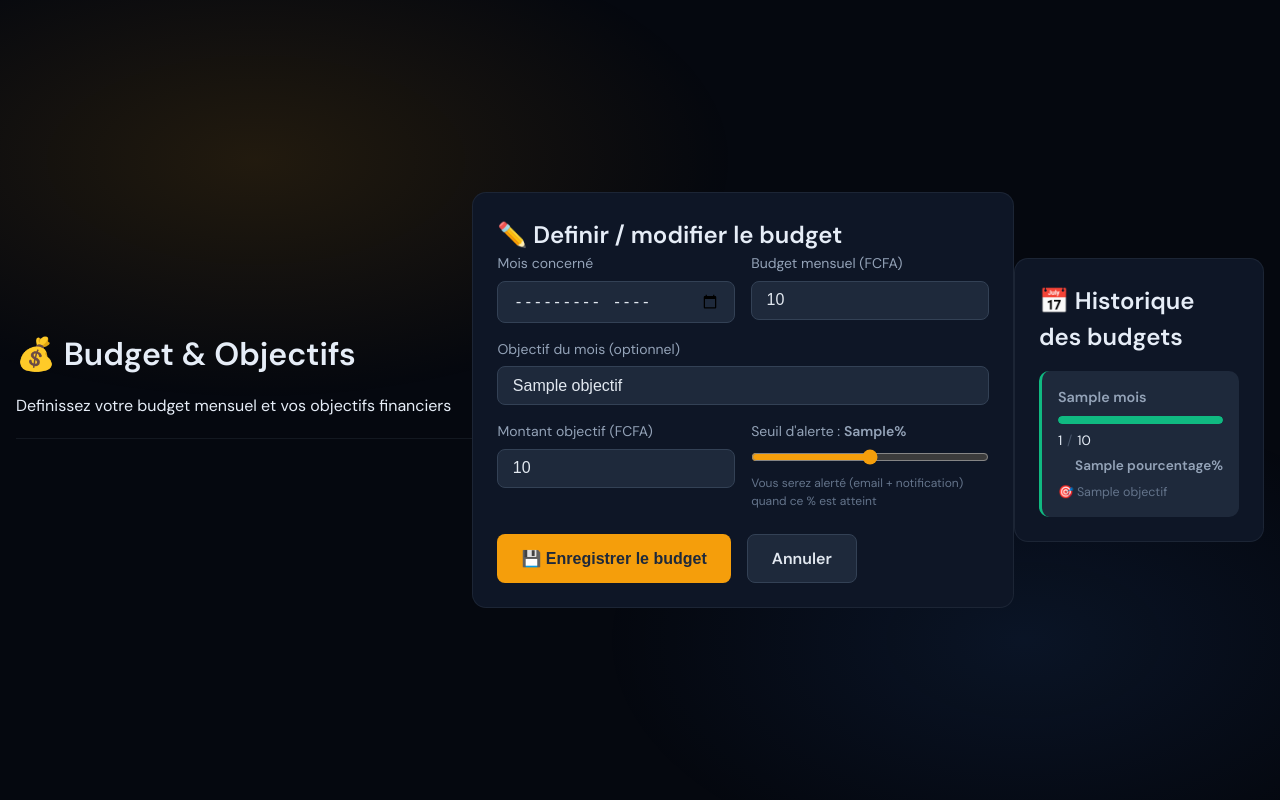
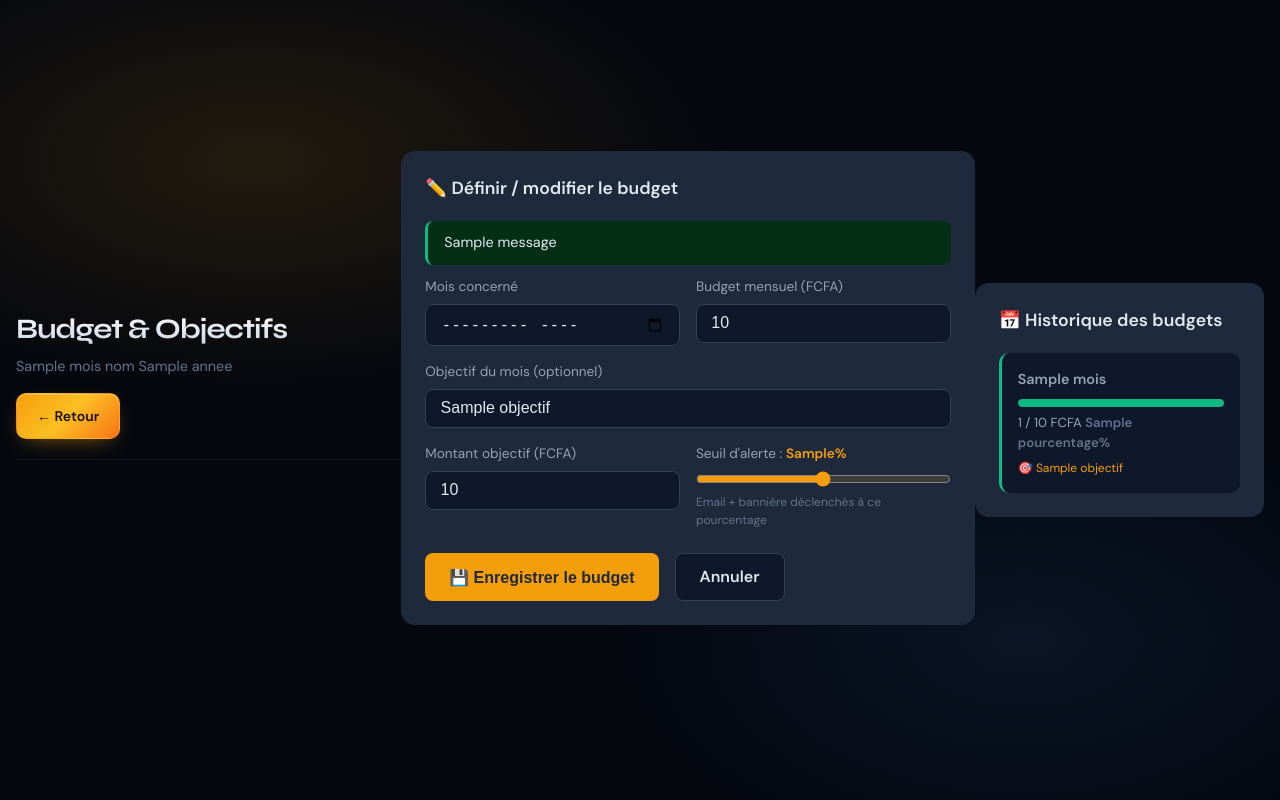
Before and after one commit to Augustkone/mondjai_final, a Flask app: template templates/budget.html in a window 1280 px wide. Run offline with Flask 3, Linux system fonts and the light colour scheme; the template is opened without the code that fills it: most values are stand-ins (such as "Sample title", 1, 10 or a date in 2020); one stand-in notice (Sample message) is shown; some libraries are stand-ins or nearby versions.

Commit message:
Update budget.html

```diff
--- a/templates/budget.html
+++ b/templates/budget.html
@@ -1,57 +1,70 @@
 {% extends "base.html" %}
 {% block title %}Budget & Objectifs — Mondjai{% endblock %}
+
 {% block content %}
-
 <div class="page-header">
-  <h1>💰 Budget & Objectifs</h1>
-  <p class="subtitle">Definissez votre budget mensuel et vos objectifs financiers</p>
+  <div>
+    <h1 class="page-title">Budget & Objectifs</h1>
+    <p class="page-subtitle">{{ mois_nom }} {{ annee }}</p>
+  </div>
+  <a href="{{ url_for('index') }}" class="btn btn--primary">← Retour</a>
 </div>
 
-<!-- ── Jauge budget mois courant ── -->
+<!-- JAUGE BUDGET MOIS COURANT -->
 {% if budget_actuel and budget_actuel.montant_budget > 0 %}
-<div class="card budget-gauge-card {% if pourcentage_actuel >= 100 %}critique{% elif pourcentage_actuel >= budget_actuel.seuil_alerte %}alerte{% endif %}">
-  <div class="card-header">
-    <h2>📊 {{ mois_nom }} {{ annee }}</h2>
-    <span class="badge {% if pourcentage_actuel >= 100 %}badge-danger{% elif pourcentage_actuel >= budget_actuel.seuil_alerte %}badge-warning{% else %}badge-success{% endif %}">
-      {{ pourcentage_actuel }}% utilise
+<div style="background:#1e293b;border-radius:14px;padding:1.5rem;margin-bottom:1.5rem;
+            border-left:4px solid {% if pourcentage_actuel >= 100 %}#ef4444{% elif pourcentage_actuel >= budget_actuel.seuil_alerte %}#f59e0b{% else %}#10b981{% endif %};">
+
+  <div style="display:flex;align-items:center;justify-content:space-between;margin-bottom:1rem;flex-wrap:wrap;gap:.5rem;">
+    <h2 style="margin:0;font-size:1.1rem;color:#e2e8f0;">📊 {{ mois_nom }} {{ annee }}</h2>
+    <span style="padding:.3rem .9rem;border-radius:999px;font-size:.85rem;font-weight:700;
+                 background:{% if pourcentage_actuel >= 100 %}#ef4444{% elif pourcentage_actuel >= budget_actuel.seuil_alerte %}#f59e0b{% else %}#10b981{% endif %};
+                 color:{% if pourcentage_actuel >= 100 or pourcentage_actuel < budget_actuel.seuil_alerte %}#fff{% else %}#1e293b{% endif %};">
+      {{ pourcentage_actuel }}% utilisé
     </span>
   </div>
 
-  <div class="gauge-bar-wrap">
-    <div class="gauge-bar">
-      <div class="gauge-fill {% if pourcentage_actuel >= 100 %}fill-danger{% elif pourcentage_actuel >= budget_actuel.seuil_alerte %}fill-warning{% else %}fill-ok{% endif %}"
-           style="width: {{ [pourcentage_actuel, 100] | min }}%"></div>
-      <div class="gauge-seuil" style="left: {{ budget_actuel.seuil_alerte }}%"
-           title="Seuil d'alerte {{ budget_actuel.seuil_alerte }}%"></div>
-    </div>
-    <div class="gauge-labels">
-      <span>0</span>
-      <span>{{ budget_actuel.montant_budget | int | format_fcfa }}</span>
-    </div>
+  <div style="position:relative;height:18px;background:#0f172a;border-radius:9px;overflow:hidden;margin-bottom:.4rem;">
+    <div style="height:100%;border-radius:9px;transition:width .5s;
+                width:{{ [pourcentage_actuel,100]|min }}%;
+                background:{% if pourcentage_actuel >= 100 %}linear-gradient(90deg,#ef4444,#f87171)
+                           {% elif pourcentage_actuel >= budget_actuel.seuil_alerte %}linear-gradient(90deg,#f59e0b,#fbbf24)
+                           {% else %}linear-gradient(90deg,#10b981,#34d399){% endif %};"></div>
+  </div>
+  <div style="display:flex;justify-content:space-between;font-size:.75rem;color:#64748b;margin-bottom:1rem;">
+    <span>0 FCFA</span>
+    <span>{{ "{:,.0f}".format(budget_actuel.montant_budget).replace(","," ") }} FCFA</span>
   </div>
 
-  <div class="budget-stat-row">
-    <div class="bstat">
-      <span class="bstat-label">Depense</span>
-      <span class="bstat-val {% if pourcentage_actuel >= 100 %}text-danger{% endif %}">{{ total_actuel | int | format_fcfa }}</span>
+  <div style="display:flex;gap:2rem;flex-wrap:wrap;">
+    <div>
+      <div style="font-size:.75rem;color:#64748b;">Dépensé</div>
+      <div style="font-size:1.2rem;font-weight:700;color:{% if pourcentage_actuel >= 100 %}#ef4444{% else %}#e2e8f0{% endif %};">
+        {{ "{:,.0f}".format(total_actuel).replace(","," ") }} FCFA
+      </div>
     </div>
-    <div class="bstat">
-      <span class="bstat-label">Budget</span>
-      <span class="bstat-val">{{ budget_actuel.montant_budget | int | format_fcfa }}</span>
+    <div>
+      <div style="font-size:.75rem;color:#64748b;">Budget</div>
+      <div style="font-size:1.2rem;font-weight:700;color:#e2e8f0;">
+        {{ "{:,.0f}".format(budget_actuel.montant_budget).replace(","," ") }} FCFA
+      </div>
     </div>
-    <div class="bstat">
-      <span class="bstat-label">Restant</span>
-      <span class="bstat-val text-success">{{ ([budget_actuel.montant_budget - total_actuel, 0] | max) | int | format_fcfa }}</span>
+    <div>
+      <div style="font-size:.75rem;color:#64748b;">Restant</div>
+      <div style="font-size:1.2rem;font-weight:700;color:#10b981;">
+        {{ "{:,.0f}".format([budget_actuel.montant_budget - total_actuel, 0]|max).replace(","," ") }} FCFA
+      </div>
     </div>
   </div>
 
   {% if budget_actuel.objectif %}
-  <div class="objectif-box">
-    <span class="objectif-icon">🎯</span>
-    <div>
+  <div style="display:flex;align-items:flex-start;gap:.75rem;margin-top:1rem;
+              background:#0f172a;padding:.75rem 1rem;border-radius:8px;border-left:3px solid #f59e0b;">
+    <span style="font-size:1.2rem;">🎯</span>
+    <div style="color:#e2e8f0;">
       <strong>Objectif :</strong> {{ budget_actuel.objectif }}
       {% if budget_actuel.objectif_montant > 0 %}
-        — <span class="text-gold">{{ budget_actuel.objectif_montant | int | format_fcfa }}</span>
+        — <span style="color:#f59e0b;font-weight:700;">{{ "{:,.0f}".format(budget_actuel.objectif_montant).replace(","," ") }} FCFA</span>
       {% endif %}
     </div>
   </div>
@@ -59,83 +72,105 @@
 </div>
 {% endif %}
 
-<!-- ── Formulaire ── -->
-<div class="card">
-  <h2>✏️ Definir / modifier le budget</h2>
+<!-- FORMULAIRE -->
+<div style="background:#1e293b;border-radius:14px;padding:1.5rem;margin-bottom:1.5rem;">
+  <h2 style="margin:0 0 1.25rem;font-size:1.1rem;color:#e2e8f0;">✏️ Définir / modifier le budget</h2>
+
+  {% with messages = get_flashed_messages(with_categories=true) %}
+    {% if messages %}
+      {% for cat, msg in messages %}
+      <div style="padding:.7rem 1rem;border-radius:8px;margin-bottom:.75rem;
+                  background:{% if cat=='success' %}#052e16{% else %}#450a0a{% endif %};
+                  border-left:3px solid {% if cat=='success' %}#10b981{% else %}#ef4444{% endif %};
+                  color:#e2e8f0;font-size:.9rem;">{{ msg }}</div>
+      {% endfor %}
+    {% endif %}
+  {% endwith %}
+
   <form method="POST" action="{{ url_for('budget') }}">
-    <div class="form-grid">
+    <div style="display:grid;grid-template-columns:1fr 1fr;gap:1rem;">
 
-      <div class="form-group">
-        <label for="mois">Mois concerné</label>
-        <input type="month" id="mois" name="mois"
-               value="{{ mois_courant }}" required>
+      <div style="display:flex;flex-direction:column;gap:.4rem;">
+        <label style="font-size:.85rem;color:#94a3b8;">Mois concerné</label>
+        <input type="month" name="mois" value="{{ mois_courant }}" required
+               style="background:#0f172a;border:1px solid #334155;color:#e2e8f0;border-radius:8px;padding:.6rem .9rem;font-size:1rem;">
       </div>
 
-      <div class="form-group">
-        <label for="montant_budget">Budget mensuel (FCFA)</label>
-        <input type="number" id="montant_budget" name="montant_budget"
-               min="0" step="500"
-               value="{{ budget_actuel.montant_budget | int if budget_actuel else '' }}"
-               placeholder="Ex : 150000" required>
+      <div style="display:flex;flex-direction:column;gap:.4rem;">
+        <label style="font-size:.85rem;color:#94a3b8;">Budget mensuel (FCFA)</label>
+        <input type="number" name="montant_budget" min="0" step="500" required
+               value="{{ budget_actuel.montant_budget|int if budget_actuel else '' }}"
+               placeholder="Ex : 150000"
+               style="background:#0f172a;border:1px solid #334155;color:#e2e8f0;border-radius:8px;padding:.6rem .9rem;font-size:1rem;">
       </div>
 
-      <div class="form-group full-width">
-        <label for="objectif">Objectif du mois (optionnel)</label>
-        <input type="text" id="objectif" name="objectif"
-               value="{{ budget_actuel.objectif if budget_actuel else '' }}"
-               placeholder="Ex : Economiser pour les vacances, rembourser un pret...">
+      <div style="display:flex;flex-direction:column;gap:.4rem;grid-column:1/-1;">
+        <label style="font-size:.85rem;color:#94a3b8;">Objectif du mois (optionnel)</label>
+        <input type="text" name="objectif"
+               value="{{ budget_actuel.objectif if budget_actuel and budget_actuel.objectif else '' }}"
+               placeholder="Ex : Économiser pour les vacances..."
+               style="background:#0f172a;border:1px solid #334155;color:#e2e8f0;border-radius:8px;padding:.6rem .9rem;font-size:1rem;">
       </div>
 
-      <div class="form-group">
-        <label for="objectif_montant">Montant objectif (FCFA)</label>
-        <input type="number" id="objectif_montant" name="objectif_montant"
-               min="0" step="500"
-               value="{{ budget_actuel.objectif_montant | int if budget_actuel else '' }}"
-               placeholder="Ex : 50000">
+      <div style="display:flex;flex-direction:column;gap:.4rem;">
+        <label style="font-size:.85rem;color:#94a3b8;">Montant objectif (FCFA)</label>
+        <input type="number" name="objectif_montant" min="0" step="500"
+               value="{{ budget_actuel.objectif_montant|int if budget_actuel else '' }}"
+               placeholder="Ex : 50000"
+               style="background:#0f172a;border:1px solid #334155;color:#e2e8f0;border-radius:8px;padding:.6rem .9rem;font-size:1rem;">
       </div>
 
-      <div class="form-group">
-        <label for="seuil_alerte">
+      <div style="display:flex;flex-direction:column;gap:.4rem;">
+        <label style="font-size:.85rem;color:#94a3b8;">
           Seuil d'alerte :
-          <strong id="seuil_val">{{ budget_actuel.seuil_alerte if budget_actuel else 80 }}%</strong>
+          <strong id="seuil_val" style="color:#f59e0b;">{{ budget_actuel.seuil_alerte if budget_actuel else 80 }}%</strong>
         </label>
-        <input type="range" id="seuil_alerte" name="seuil_alerte"
-               min="10" max="100" step="5"
+        <input type="range" name="seuil_alerte" min="10" max="100" step="5"
                value="{{ budget_actuel.seuil_alerte if budget_actuel else 80 }}"
-               oninput="document.getElementById('seuil_val').textContent=this.value+'%'">
-        <div class="seuil-hint">Vous serez alerté (email + notification) quand ce % est atteint</div>
+               oninput="document.getElementById('seuil_val').textContent=this.value+'%'"
+               style="accent-color:#f59e0b;">
+        <div style="font-size:.75rem;color:#64748b;">Email + bannière déclenchés à ce pourcentage</div>
       </div>
 
     </div>
 
-    <div class="form-actions">
-      <button type="submit" class="btn-primary">
+    <div style="display:flex;gap:1rem;margin-top:1.5rem;flex-wrap:wrap;">
+      <button type="submit"
+              style="background:#f59e0b;color:#1e293b;font-weight:700;padding:.7rem 1.5rem;
+                     border-radius:8px;border:none;cursor:pointer;font-size:1rem;">
         💾 Enregistrer le budget
       </button>
-      <a href="{{ url_for('index') }}" class="btn-secondary">Annuler</a>
+      <a href="{{ url_for('index') }}"
+         style="background:#0f172a;color:#e2e8f0;font-weight:600;padding:.7rem 1.5rem;
+                border-radius:8px;border:1px solid #334155;text-decoration:none;font-size:1rem;">
+        Annuler
+      </a>
     </div>
   </form>
 </div>
 
-<!-- ── Historique des budgets ── -->
+<!-- HISTORIQUE -->
 {% if historique_budgets %}
-<div class="card">
-  <h2>📅 Historique des budgets</h2>
-  <div class="histo-grid">
+<div style="background:#1e293b;border-radius:14px;padding:1.5rem;">
+  <h2 style="margin:0 0 1.25rem;font-size:1.1rem;color:#e2e8f0;">📅 Historique des budgets</h2>
+  <div style="display:grid;grid-template-columns:repeat(auto-fill,minmax(180px,1fr));gap:1rem;">
     {% for b in historique_budgets %}
-    <div class="histo-card {% if b.pourcentage >= 100 %}histo-danger{% elif b.pourcentage >= b.seuil_alerte %}histo-warn{% else %}histo-ok{% endif %}">
-      <div class="histo-mois">{{ b.mois }}</div>
-      <div class="histo-bar">
-        <div class="histo-fill" style="width:{{ [b.pourcentage,100]|min }}%"></div>
+    <div style="background:#0f172a;border-radius:10px;padding:1rem;
+                border-left:3px solid {% if b.pourcentage >= 100 %}#ef4444{% elif b.pourcentage >= b.seuil_alerte %}#f59e0b{% else %}#10b981{% endif %};">
+      <div style="font-weight:700;font-size:.9rem;color:#94a3b8;margin-bottom:.5rem;">{{ b.mois }}</div>
+      <div style="height:8px;background:#1e293b;border-radius:4px;overflow:hidden;margin:.4rem 0;">
+        <div style="height:100%;border-radius:4px;width:{{ [b.pourcentage,100]|min }}%;
+                    background:{% if b.pourcentage >= 100 %}#ef4444{% elif b.pourcentage >= b.seuil_alerte %}#f59e0b{% else %}#10b981{% endif %};"></div>
       </div>
-      <div class="histo-nums">
-        <span>{{ b.total_depense | int | format_fcfa }}</span>
-        <span class="histo-sep">/</span>
-        <span>{{ b.montant_budget | int | format_fcfa }}</span>
-        <span class="histo-pct">{{ b.pourcentage }}%</span>
+      <div style="font-size:.82rem;color:#94a3b8;">
+        {{ "{:,.0f}".format(b.total_depense).replace(","," ") }} /
+        {{ "{:,.0f}".format(b.montant_budget).replace(","," ") }} FCFA
+        <strong style="color:{% if b.pourcentage >= 100 %}#ef4444{% else %}#64748b{% endif %};">
+          {{ b.pourcentage }}%
+        </strong>
       </div>
       {% if b.objectif %}
-      <div class="histo-obj">🎯 {{ b.objectif }}</div>
+      <div style="font-size:.75rem;color:#f59e0b;margin-top:.4rem;">🎯 {{ b.objectif }}</div>
       {% endif %}
     </div>
     {% endfor %}
@@ -143,64 +178,4 @@
 </div>
 {% endif %}
 
-<style>
-.budget-gauge-card { border-left: 4px solid #10b981; }
-.budget-gauge-card.alerte { border-left-color: #f59e0b; }
-.budget-gauge-card.critique { border-left-color: #ef4444; }
-.card-header { display:flex; align-items:center; justify-content:space-between; margin-bottom:1rem; }
-.badge { padding:.3rem .8rem; border-radius:999px; font-size:.85rem; font-weight:600; }
-.badge-success { background:#10b981; color:#fff; }
-.badge-warning { background:#f59e0b; color:#1e293b; }
-.badge-danger  { background:#ef4444; color:#fff; }
-.gauge-bar-wrap { margin:1rem 0; }
-.gauge-bar { position:relative; height:18px; background:#1e293b; border-radius:9px; overflow:visible; }
-.gauge-fill { height:100%; border-radius:9px; transition:width .5s; }
-.fill-ok     { background:linear-gradient(90deg,#10b981,#34d399); }
-.fill-warning{ background:linear-gradient(90deg,#f59e0b,#fbbf24); }
-.fill-danger { background:linear-gradient(90deg,#ef4444,#f87171); }
-.gauge-seuil { position:absolute; top:-4px; bottom:-4px; width:3px; background:#fff; border-radius:2px; opacity:.6; }
-.gauge-labels{ display:flex; justify-content:space-between; font-size:.75rem; color:#64748b; margin-top:.3rem; }
-.budget-stat-row { display:flex; gap:2rem; flex-wrap:wrap; margin-top:1rem; }
-.bstat { display:flex; flex-direction:column; }
-.bstat-label { font-size:.75rem; color:#64748b; }
-.bstat-val   { font-size:1.2rem; font-weight:700; }
-.text-danger  { color:#ef4444; }
-.text-success { color:#10b981; }
-.text-gold    { color:#f59e0b; }
-.objectif-box { display:flex; align-items:flex-start; gap:.75rem; margin-top:1rem;
-                background:#1e293b; padding:.75rem 1rem; border-radius:8px; border-left:3px solid #f59e0b; }
-.objectif-icon { font-size:1.3rem; }
-.form-grid  { display:grid; grid-template-columns:1fr 1fr; gap:1rem; }
-.full-width { grid-column:1/-1; }
-.form-group { display:flex; flex-direction:column; gap:.4rem; }
-.form-group label { font-size:.875rem; color:#94a3b8; }
-.form-group input[type=text],
-.form-group input[type=number],
-.form-group input[type=month] {
-  background:#1e293b; border:1px solid #334155; color:#e2e8f0;
-  border-radius:8px; padding:.6rem .9rem; font-size:1rem;
-}
-.form-group input[type=range] { accent-color:#f59e0b; }
-.seuil-hint { font-size:.75rem; color:#64748b; margin-top:.2rem; }
-.form-actions { display:flex; gap:1rem; margin-top:1.5rem; flex-wrap:wrap; }
-.btn-primary  { background:#f59e0b; color:#1e293b; font-weight:700; padding:.7rem 1.5rem;
-                border-radius:8px; border:none; cursor:pointer; font-size:1rem; }
-.btn-primary:hover { background:#fbbf24; }
-.btn-secondary{ background:#1e293b; color:#e2e8f0; font-weight:600; padding:.7rem 1.5rem;
-                border-radius:8px; border:1px solid #334155; text-decoration:none; font-size:1rem; }
-.histo-grid { display:grid; grid-template-columns:repeat(auto-fill,minmax(200px,1fr)); gap:1rem; margin-top:1rem; }
-.histo-card { background:#1e293b; border-radius:10px; padding:1rem; border-left:3px solid #10b981; }
-.histo-card.histo-warn { border-left-color:#f59e0b; }
-.histo-card.histo-danger{ border-left-color:#ef4444; }
-.histo-mois { font-weight:700; font-size:.9rem; color:#94a3b8; margin-bottom:.5rem; }
-.histo-bar  { height:8px; background:#0f172a; border-radius:4px; overflow:hidden; margin:.4rem 0; }
-.histo-fill { height:100%; background:#10b981; border-radius:4px; }
-.histo-card.histo-warn  .histo-fill { background:#f59e0b; }
-.histo-card.histo-danger .histo-fill { background:#ef4444; }
-.histo-nums { display:flex; align-items:center; gap:.3rem; font-size:.85rem; flex-wrap:wrap; }
-.histo-sep  { color:#475569; }
-.histo-pct  { margin-left:auto; font-weight:700; color:#94a3b8; }
-.histo-obj  { font-size:.78rem; color:#64748b; margin-top:.4rem; }
-@media(max-width:600px){ .form-grid{ grid-template-columns:1fr; } }
-</style>
 {% endblock %}
```
